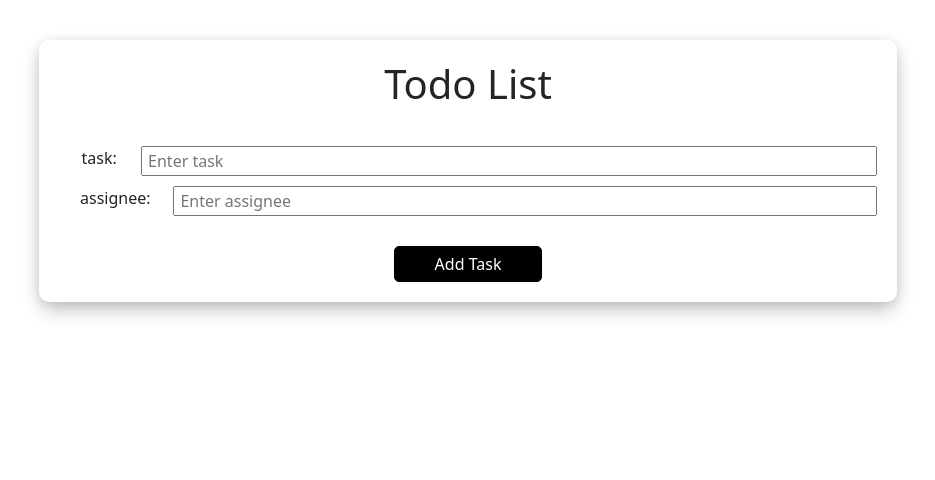
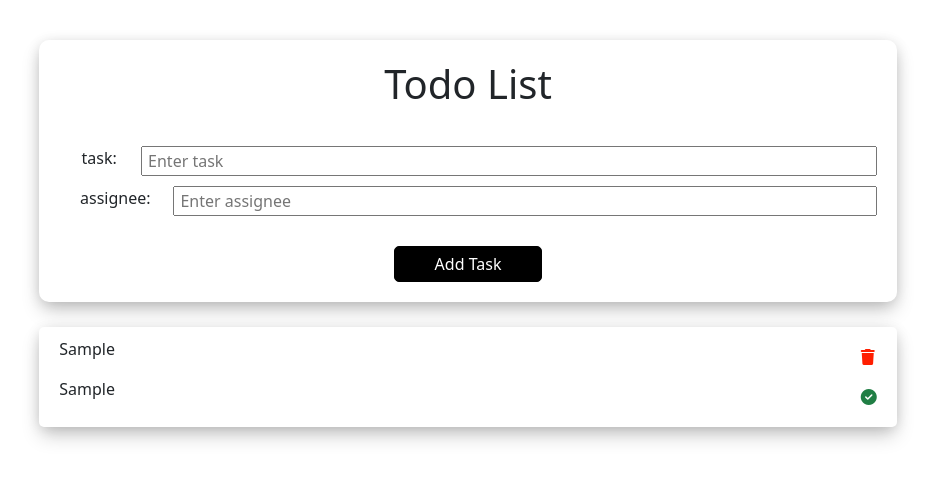
Before and after one commit to Aamer-Qanadilo/TodoList-React, a React (Create React App) app: page / in a window 1280 px wide. Both pictures are taken after typing "Sample", "Sample" into the empty fields and a click on the button "Add Task". Shown: the top 480 px of the page, without its empty margins (172-1107 px from the left). Built offline with nearby package versions, Linux system fonts and the light colour scheme.

Commit message:
First Implementation for TodoList

```diff
--- a/src/App.js
+++ b/src/App.js
@@ -1,6 +1,7 @@
 import { useEffect, useState } from "react";
 import "./App.css";
 import FormContainer from "./Components/Form";
+import ListContainer from "./Components/ListContainer";
 
 function App() {
   const [tasks, setTasks] = useState(
@@ -9,16 +10,40 @@ function App() {
 
   useEffect(() => {
     updateLocalStorage();
-    console.log(tasks);
   }, [tasks]);
 
   const updateLocalStorage = () => {
     localStorage.setItem("tasks", JSON.stringify(tasks));
   };
 
+  const handleToggleDone = (index) => {
+    const task = { ...tasks[index] };
+
+    task.status = task.status === "started" ? "finished" : "started";
+
+    const tasksHolder = tasks.slice();
+
+    tasksHolder.splice(index, 1, task);
+
+    setTasks(tasksHolder);
+  };
+
+  const handleDeleteCard = (index) => {
+    const tasksHolder = tasks.slice();
+
+    tasksHolder.splice(index, 1);
+
+    setTasks(tasksHolder);
+  };
+
   return (
     <div className="body-container">
       <FormContainer tasks={tasks} setTasks={setTasks} />
+      <ListContainer
+        tasks={tasks}
+        handleDeleteCard={handleDeleteCard}
+        handleToggleDone={handleToggleDone}
+      />
     </div>
   );
 }
--- /dev/null
+++ b/src/Components/EmptyListCard/styles.css
@@ -0,0 +1,16 @@
+.TodoListContainer .empty-list {
+  display: flex;
+  align-items: center;
+  justify-content: center;
+  padding: 20px;
+  border-radius: 5px;
+  background-color: #fff;
+  border: 1px solid var(--textColor);
+  min-height: 20vh;
+  opacity: 0.6;
+}
+
+.TodoListContainer .empty-list p {
+  padding: 0;
+  margin: 0;
+}
--- a/src/Components/Form/index.jsx
+++ b/src/Components/Form/index.jsx
@@ -46,7 +46,7 @@ const FormContainer = ({ tasks, setTasks }) => {
 
     if (isFormInvalid(errors)) return;
 
-    const newTask = { ...inputFields };
+    const newTask = { ...inputFields, status: "started" };
 
     setTasks([...tasks, newTask]);
 
--- /dev/null
+++ b/src/Components/ListContainer/index.jsx
@@ -0,0 +1,28 @@
+import React from "react";
+import "./styles.css";
+import TodoCard from "../TodoCard";
+
+const ListContainer = ({
+  tasks = [],
+  filter = "",
+  searchField = "",
+  handleToggleDone,
+  handleDeleteCard,
+}) => {
+  return (
+    <section class="TodoListContainer">
+      {tasks.map((task, index) => {
+        return (
+          <TodoCard
+            index={index}
+            task={task}
+            onToggle={handleToggleDone}
+            onDelete={handleDeleteCard}
+          />
+        );
+      })}
+    </section>
+  );
+};
+
+export default ListContainer;
--- /dev/null
+++ b/src/Components/ListContainer/styles.css
@@ -0,0 +1,6 @@
+.TodoListContainer {
+  display: flex;
+  flex-direction: column;
+  gap: 18px;
+  margin: 25px 0;
+}
--- /dev/null
+++ b/src/Components/TodoCard/index.jsx
@@ -0,0 +1,56 @@
+import React from "react";
+import "./styles.css";
+
+const TodoCard = ({ task, index, onToggle, onDelete }) => {
+  return (
+    <div
+      className={`taskCard ${task.status === "finished" ? "completed" : ""}`}
+      aria-rowindex={index}
+    >
+      <div className="taskCardContent">
+        <p
+          className={
+            task.status === "finished"
+              ? "opacity-50 text-decoration-line-through"
+              : ""
+          }
+          aria-label="task"
+        >
+          {task.task}
+        </p>
+        <p
+          className={
+            task.status === "finished"
+              ? "opacity-50 text-decoration-line-through"
+              : ""
+          }
+          aria-label="assignee"
+        >
+          {task.assignee}
+        </p>
+      </div>
+      <div className="taskCardButtons">
+        <i
+          className="fa-solid fa-trash"
+          style={{ color: "#FF1E00" }}
+          aria-label="Delete task"
+          onClick={() => onDelete(index)}
+        ></i>
+        <i
+          className={
+            task.status === "finished"
+              ? "fa-solid fa-circle-xmark"
+              : "fa-solid fa-circle-check"
+          }
+          style={{
+            color: `${task.status === "finished" ? "#df0c0c" : "#207e44"}`,
+          }}
+          aria-label="Toggle Task Completed"
+          onClick={() => onToggle(index)}
+        ></i>
+      </div>
+    </div>
+  );
+};
+
+export default TodoCard;
--- /dev/null
+++ b/src/Components/TodoCard/styles.css
@@ -0,0 +1,39 @@
+.TodoListContainer .taskCard {
+  position: relative;
+  display: flex;
+  align-items: stretch;
+  /* border: 1px solid black; */
+  padding: 10px 20px;
+  border-radius: 5px;
+  background-color: #fff;
+  box-shadow: var(--boxShadow);
+  animation: left-to-right-animation 0.3s 1;
+}
+
+.TodoListContainer .taskCard:nth-child(even) {
+  animation: right-to-left-animation 0.3s 1;
+}
+
+.TodoListContainer .taskCard.completed {
+  background-color: #59ce8f;
+  color: #e8f9fd;
+}
+
+.TodoListContainer .taskCard .taskCardContent {
+  flex-grow: 10;
+}
+
+.TodoListContainer .taskCard .taskCardContent * {
+  width: 100%;
+}
+
+.TodoListContainer .taskCard .taskCardButtons {
+  /* height: 100%; */
+  display: flex;
+  flex-direction: column;
+  justify-content: space-around;
+}
+
+.TodoListContainer .taskCard .taskCardButtons * {
+  cursor: pointer;
+}
```
Also changed, not shown: src/Components/EmptyListCard/index.jsx (added, +12 -0 lines).
